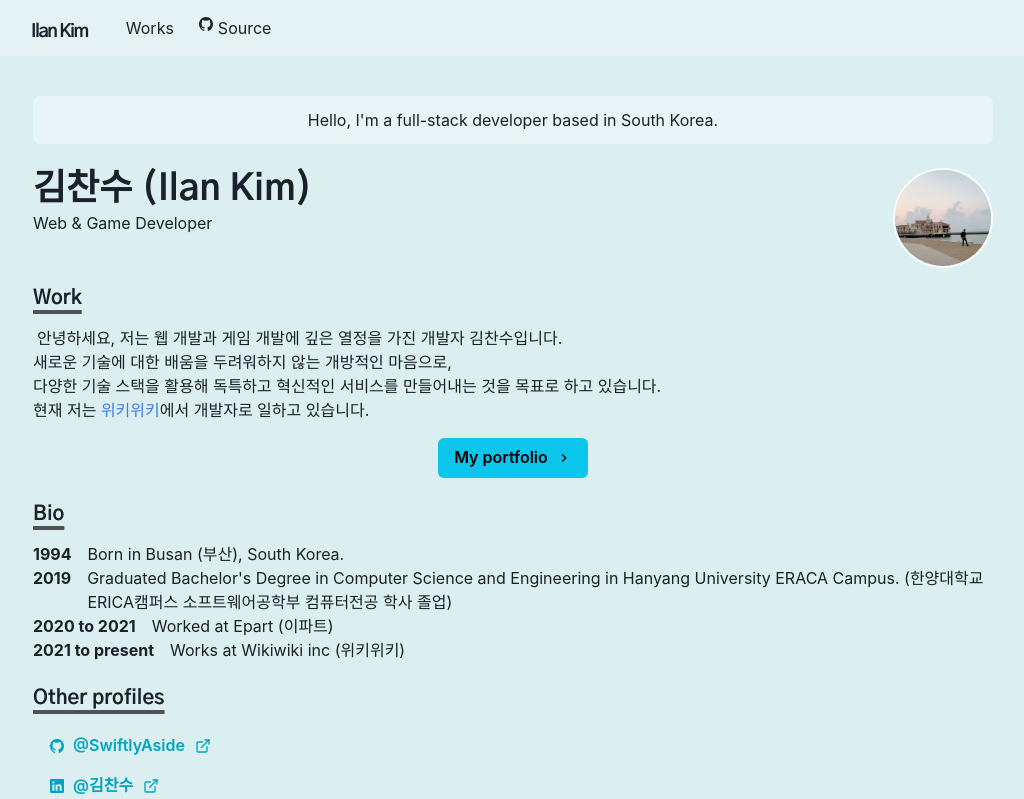
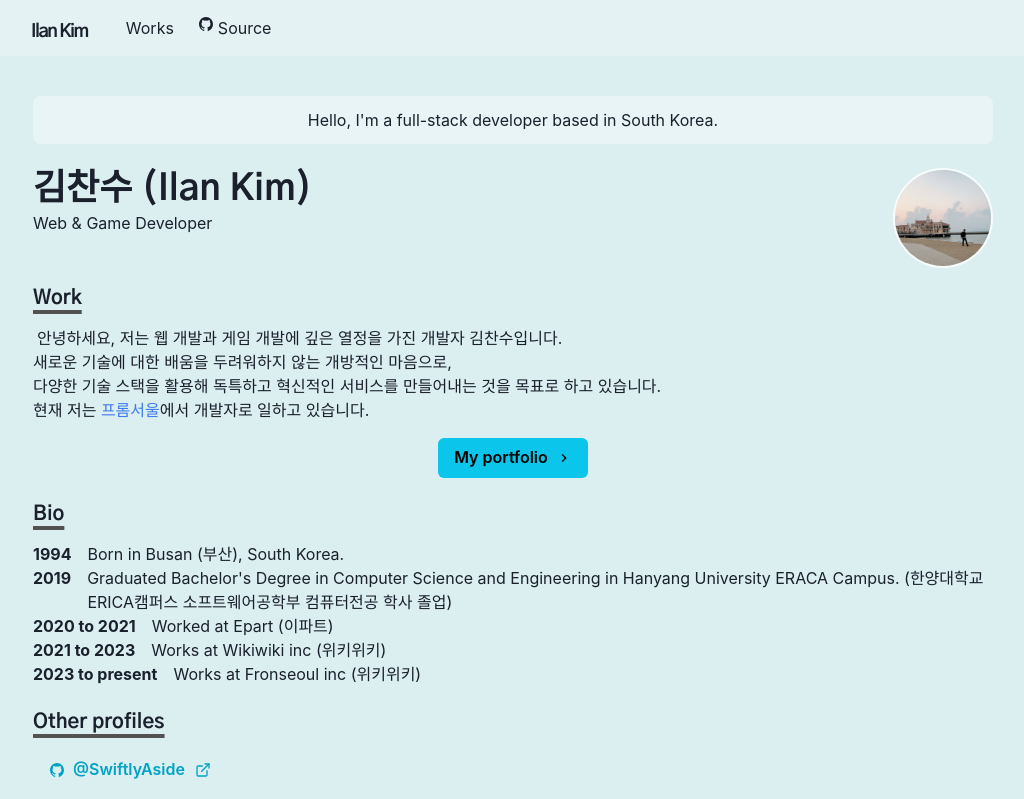
Before and after one commit to SwiftlyAside/swiftly-homepage, a Next.js app: page / in a window 1280 px wide. Shown: the top 799 px of the page, without its empty margins (127-1151 px from the left). Built offline with nearby package versions, Linux system fonts and the light colour scheme.

Commit message:
feat: modify intro page

```diff
--- a/pages/index.tsx
+++ b/pages/index.tsx
@@ -72,8 +72,11 @@ const Page: NextPage = () => {
             목표로 하고 있습니다.
             <br />
             현재 저는{' '}
-            <ChakraLink href="https://wiki2.co.kr/" isExternal>
-              위키위키
+            <ChakraLink
+              href="https://www.rocketpunch.com/companies/0xseoul"
+              isExternal
+            >
+              프롬서울
             </ChakraLink>
             에서 개발자로 일하고 있습니다.
           </Paragraph>
@@ -104,8 +107,12 @@ const Page: NextPage = () => {
             Worked at Epart (이파트)
           </BioSection>
           <BioSection>
-            <BioYear>2021 to present</BioYear>
+            <BioYear>2021 to 2023</BioYear>
             Works at Wikiwiki inc (위키위키)
+          </BioSection>
+          <BioSection>
+            <BioYear>2023 to present</BioYear>
+            Works at Fronseoul inc (위키위키)
           </BioSection>
         </Section>
         <Section delay={0.3}>
```
